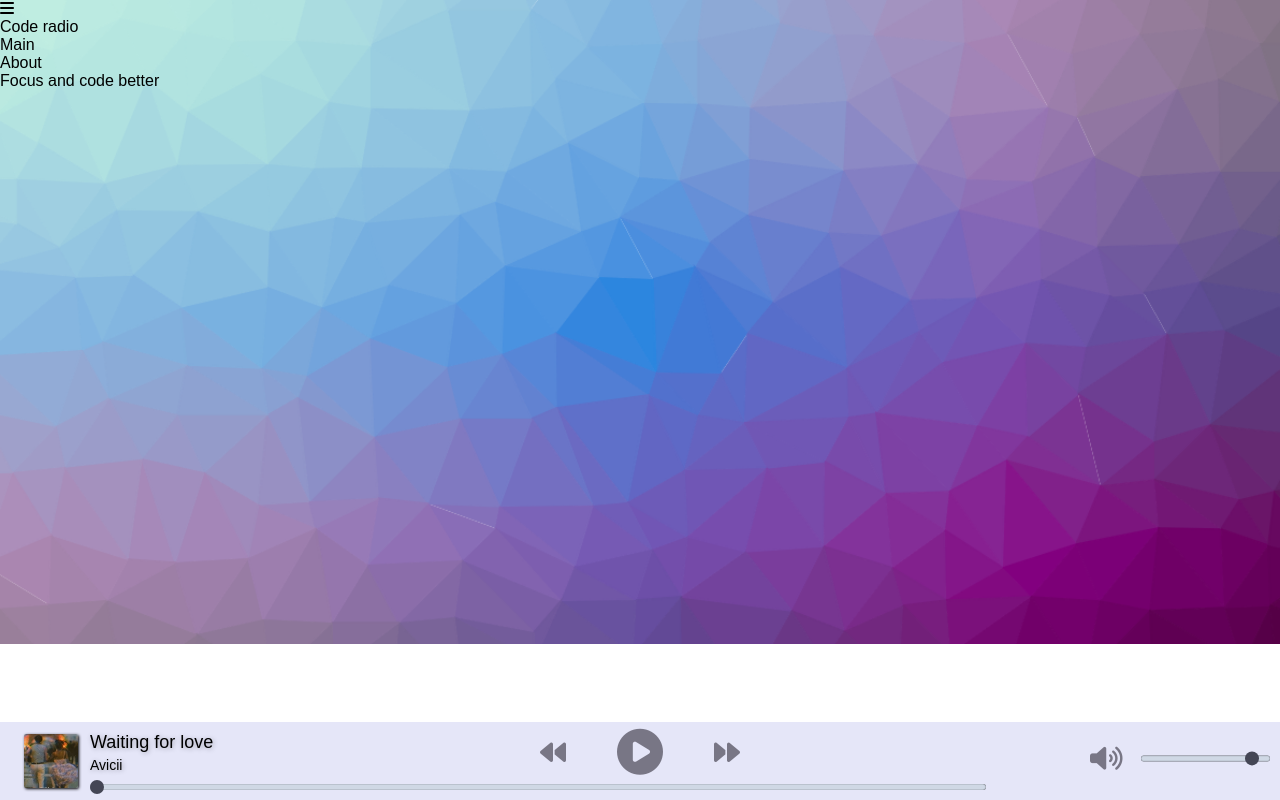
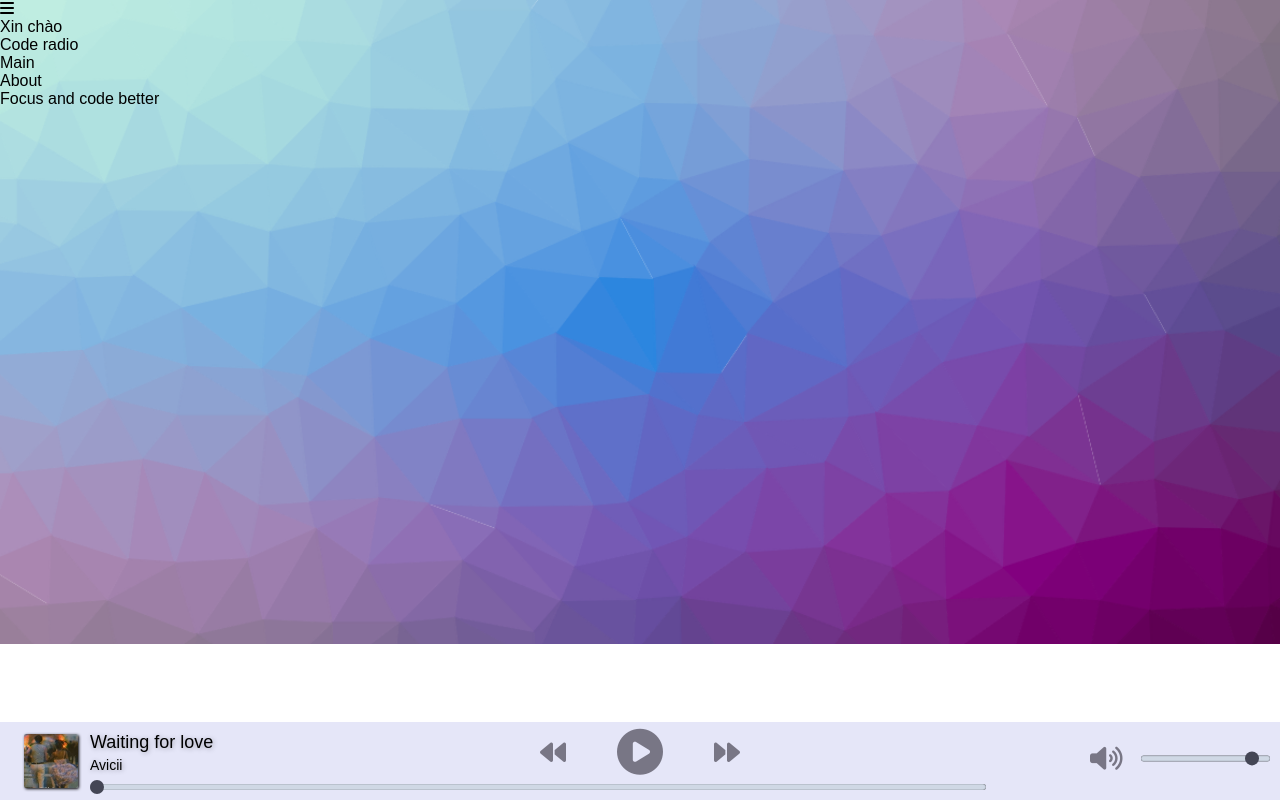
Before and after one commit to nhiepchau/Code-Radio, a plain HTML site: page index.html in a window 1280 px wide. Drawn offline with Linux system fonts and the light colour scheme.

Commit message:
Change 01

```diff
--- a/index.html
+++ b/index.html
@@ -22,6 +22,7 @@
                 <div class="btn toggle-btn">
                     <i class="fas fa-bars"></i>
                 </div>
+                <div>Xin chào</div>
                 <div class="toDoList"></div>
             </li>
             <li class="nav-item">
```
